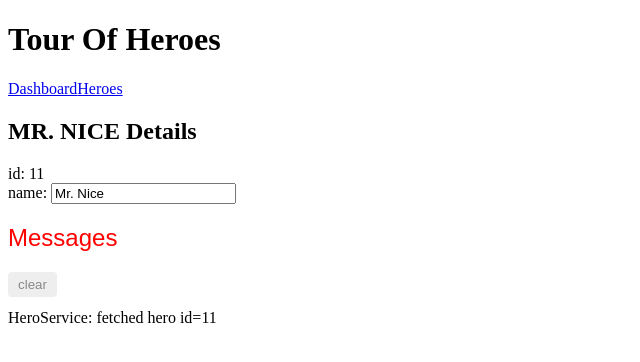
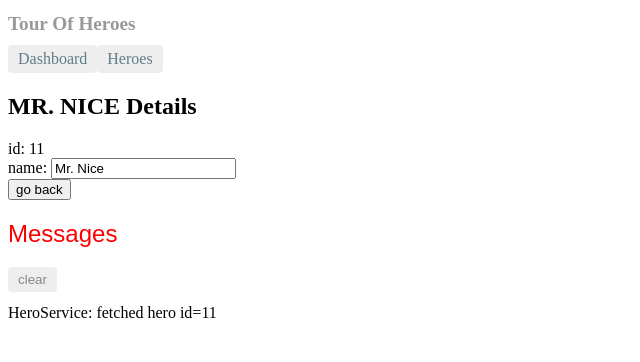
Before and after one commit to JamesVorder/angular-tour-of-heroes, an Angular app: page /detail/11 in a window 1280 px wide. Shown: the top 362 px of the page, without its empty margins (0-640 px from the left). Built offline with nearby package versions, Linux system fonts and the light colour scheme.

Commit message:
Added back button on details and styling.

```diff
--- a/src/app/app.component.css
+++ b/src/app/app.component.css
@@ -0,0 +1,29 @@
+/* AppComponent's private CSS styles */
+h1 {
+  font-size: 1.2em;
+  color: #999;
+  margin-bottom: 0;
+}
+h2 {
+  font-size: 2em;
+  margin-top: 0;
+  padding-top: 0;
+}
+nav a {
+  padding: 5px 10px;
+  text-decoration: none;
+  margin-top: 10px;
+  display: inline-block;
+  background-color: #eee;
+  border-radius: 4px;
+}
+nav a:visited, a:link {
+  color: #607d8b;
+}
+nav a:hover {
+  color: #039be5;
+  background-color: #cfd8dc;
+}
+nav a.active {
+  color: #039be5;
+}
--- a/src/app/hero-detail/hero-detail.component.html
+++ b/src/app/hero-detail/hero-detail.component.html
@@ -7,5 +7,5 @@
       <input [(ngModel)]="hero.name" placeholder="name"/>
     </label>
   </div>
-
+  <button (click)="goBack()">go back</button>
 </div>
--- a/src/app/hero-detail/hero-detail.component.ts
+++ b/src/app/hero-detail/hero-detail.component.ts
@@ -27,4 +27,8 @@ export class HeroDetailComponent implements OnInit {
     this.heroService.getHero(id)
       .subscribe(hero => this.hero = hero);
   }
+
+  goBack(): void {
+    this.location.back();
+  }
 }
```
